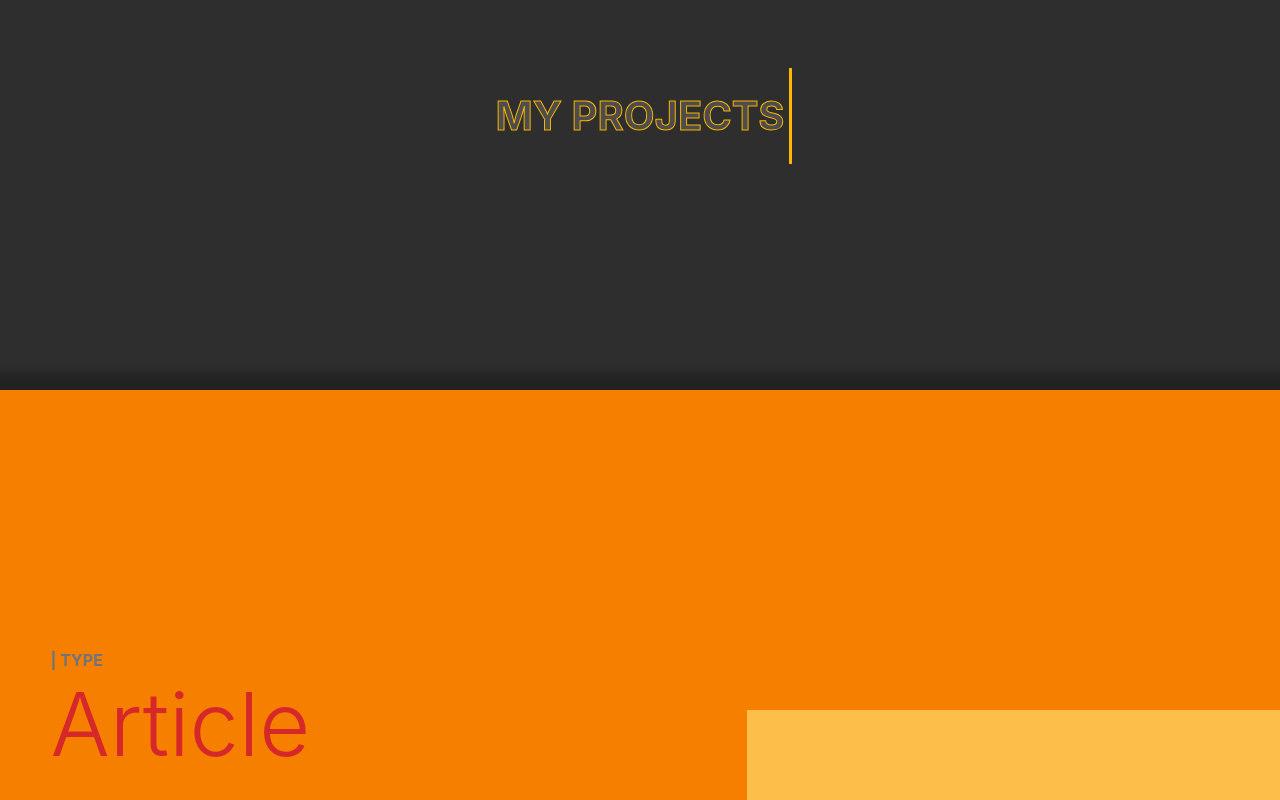
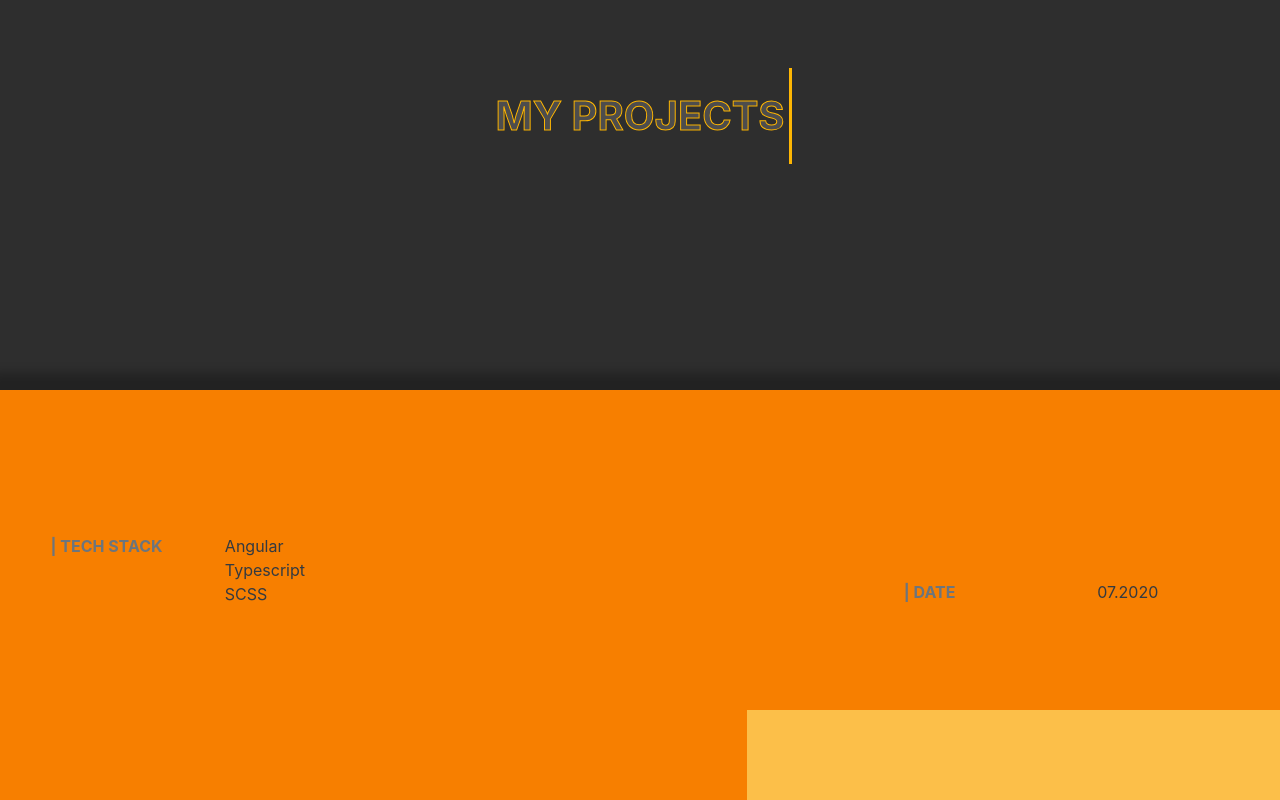
Before and after one commit to ragtam/mgk, a Svelte app: page / in a window 1280 px wide. Shown: the part 1000-1800 px from the top of the page. Built offline with nearby package versions, Linux system fonts and the light colour scheme; no server answers.

Commit message:
rellax on projects only on card, border-radius img

```diff
--- a/src/landing-page/Landing-Page.svelte
+++ b/src/landing-page/Landing-Page.svelte
@@ -221,14 +221,11 @@
 		font-size: 1.5rem;
 	}
 
-	.introduction-text > div > h1:nth-child(1) {
-		margin-bottom: -0.5rem;
-	}
-
 	.introduction-text img {
 		max-width: 100%;
 		height: auto;
 		object-fit: cover;
+		border-radius: 20px;
 	}
 
 	.bg-color {
--- a/src/my-projects/template/My-Project.svelte
+++ b/src/my-projects/template/My-Project.svelte
@@ -34,13 +34,7 @@
 		<div class="position-absolute background-section">
 			<div {backgroundCssRef} class="col-2 offset-10 col-sm-5 offset-sm-7" />
 		</div>
-		<div
-			class="col-12 col-sm-12 col-md-6 col-xl-4 order-1 order-sm-1 section-left {parallaxClassName}"
-			data-rellax-speed="-3"
-			data-rellax-mobile-speed="0"
-			data-rellax-xs-speed="0"
-			data-rellax-percentage="0.5"
-		>
+		<div class="col-12 col-sm-12 col-md-6 col-xl-4 order-1 order-sm-1 section-left">
 			<slot name="top-left" />
 			<slot name="bottom-left" />
 		</div>
@@ -57,13 +51,7 @@
 				</div>
 			</div>
 		</div>
-		<div
-			class="col-12 col-sm-12 col-md-6 col-xl-4 order-2 order-sm-2 order-md-3 section-right {parallaxClassName}"
-			data-rellax-speed="-3"
-			data-rellax-mobile-speed="0"
-			data-rellax-xs-speed="0"
-			data-rellax-percentage="0.5"
-		>
+		<div class="col-12 col-sm-12 col-md-6 col-xl-4 order-2 order-sm-2 order-md-3 section-right">
 			<slot name="right" />
 			<div class="col-12 col-sm-11 offset-sm-1 order-1 order-md-2 d-flex flex-column align-self-center mt-3 mt-sm-0" />
 		</div>
```
